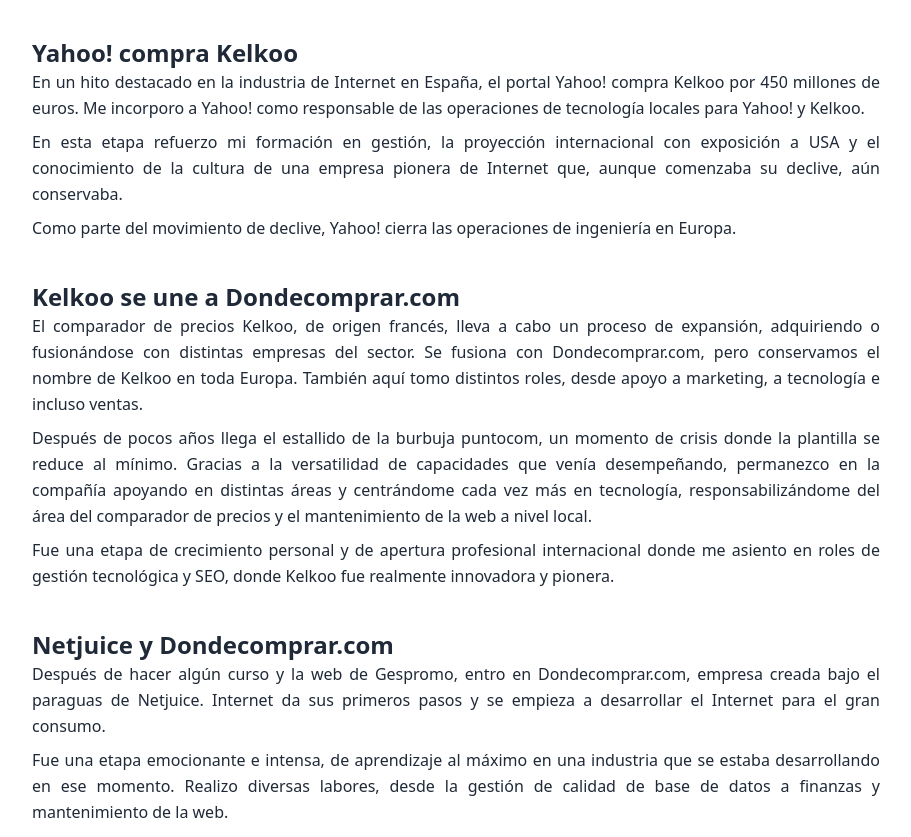
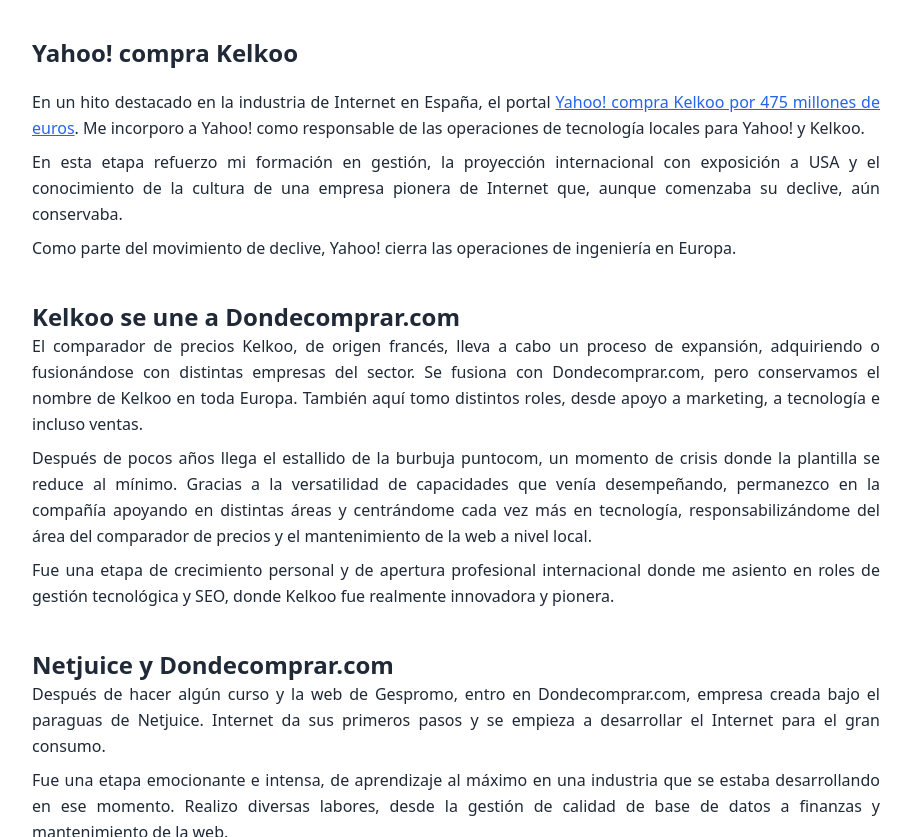
Before and after one commit to esmiz/personal-website, a plain HTML site: page index.html in a window 1280 px wide. Shown: the part 1675-2512 px from the top of the page, without its empty margins (184-1095 px from the left). Drawn offline with nearby package versions, Linux system fonts and the light colour scheme.

Commit message:
Update index.html

```diff
--- a/index.html
+++ b/index.html
@@ -82,9 +82,9 @@
     </section>
 
     <section>
-      <h2 class="text-2xl font-semibold">Yahoo! compra Kelkoo</h2>
+      <h2 class="text-2xl font-semibold mb-5">Yahoo! compra Kelkoo</h2>
       <p>
-        En un hito destacado en la industria de Internet en España, el portal Yahoo! compra Kelkoo por 450 millones de euros. Me incorporo a Yahoo! como responsable de las operaciones de tecnología locales para Yahoo! y Kelkoo.
+        En un hito destacado en la industria de Internet en España, el portal <a href="https://elpais.com/tecnologia/2004/03/26/actualidad/1080293280_850215.html" class="text-blue-600 underline">Yahoo! compra Kelkoo por 475 millones de euros</a>. Me incorporo a Yahoo! como responsable de las operaciones de tecnología locales para Yahoo! y Kelkoo.
       </p>
       <p class="mt-2">
         En esta etapa refuerzo mi formación en gestión, la proyección internacional con exposición a USA y el conocimiento de la cultura de una empresa pionera de Internet que, aunque comenzaba su declive, aún conservaba.
```
